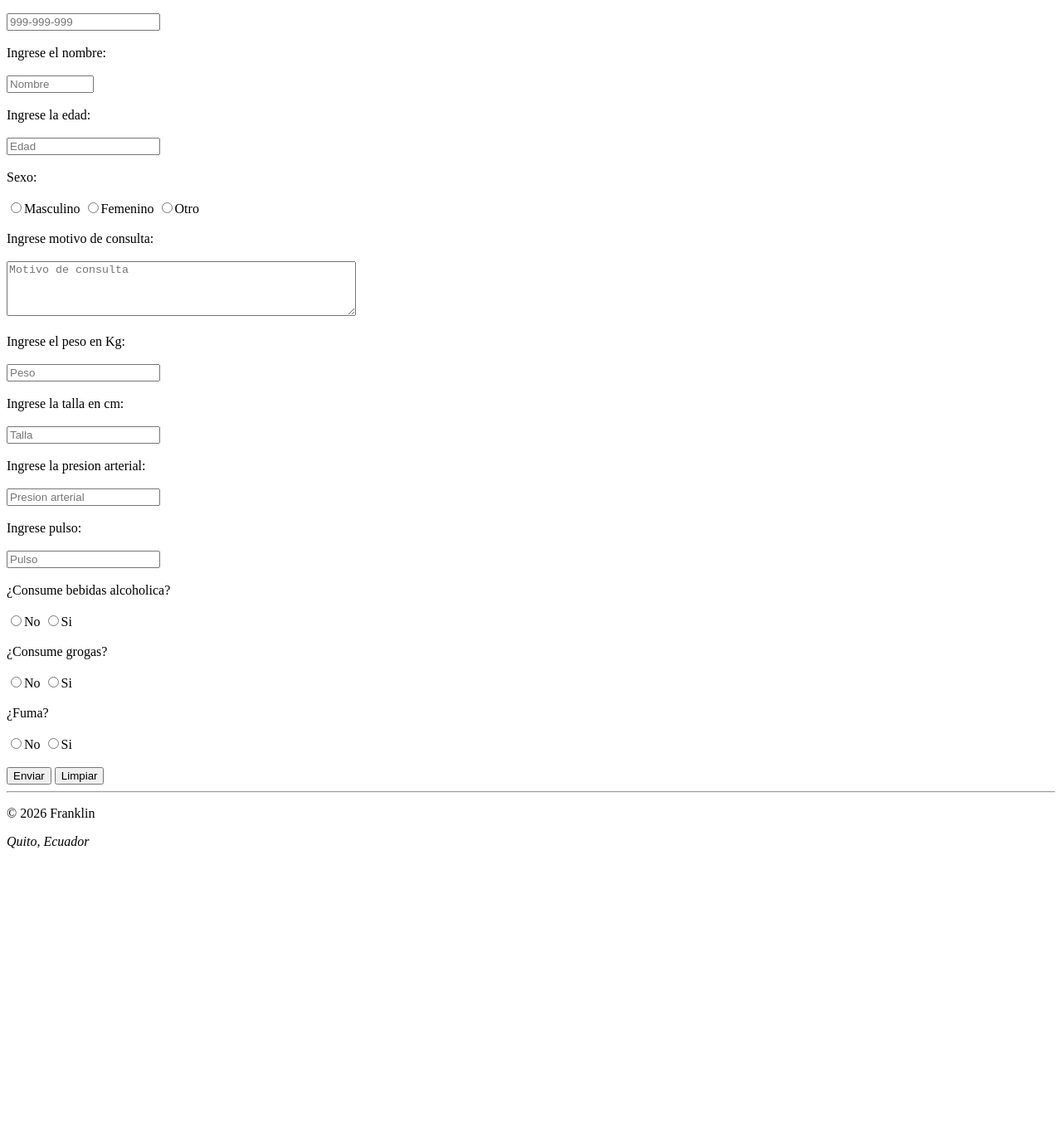
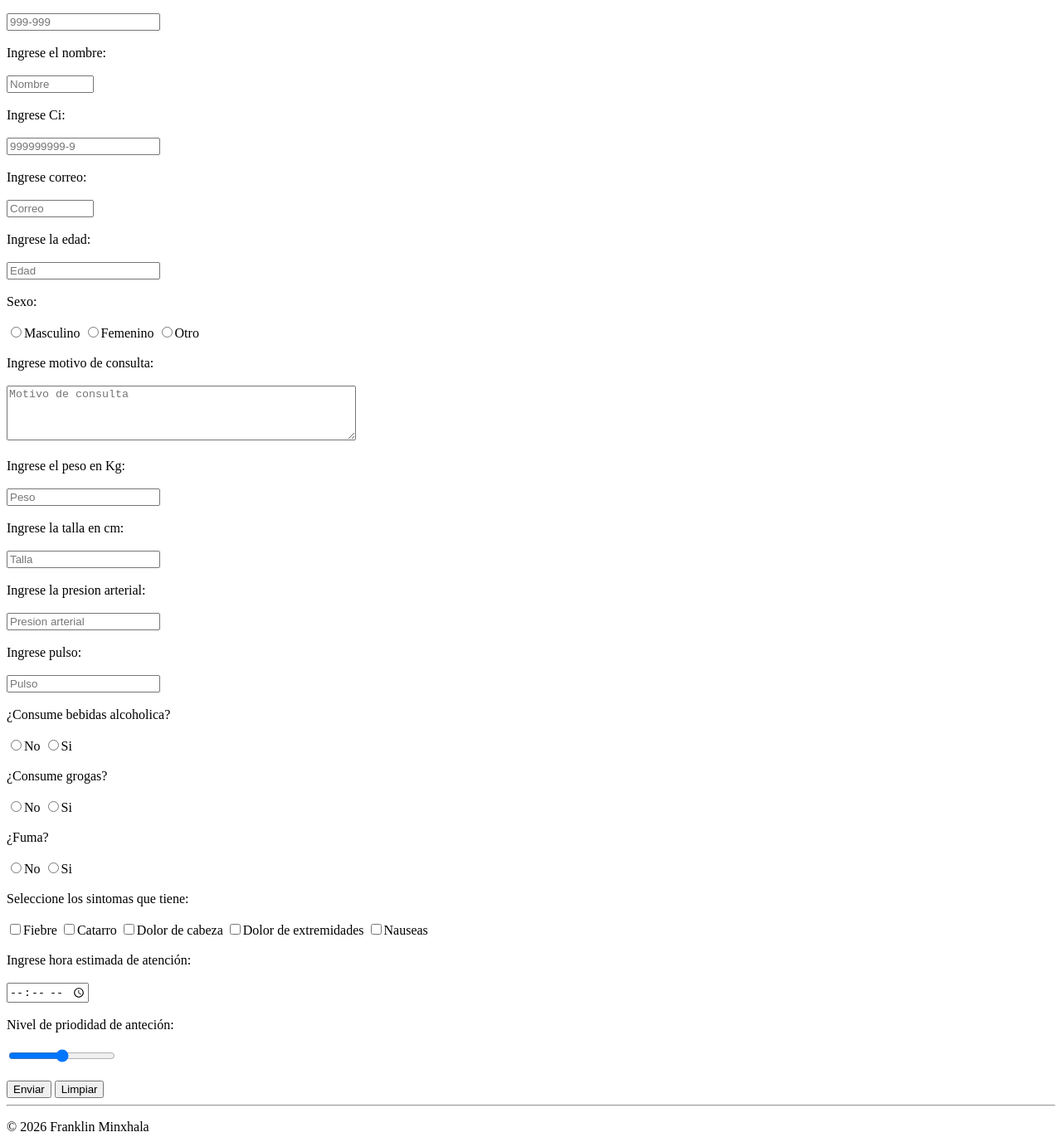
Before and after one commit to FRANKMIN01/HISTORIA-CLINICA, a plain HTML site: page pages/historia.html in a window 1280 px wide. Shown: the part 304-1675 px from the top of the page at 83% size. Before the commit the page ends 1336 px from the top, so only its background shows below. Drawn offline with Linux system fonts and the light colour scheme.

Commit message:
Version 3

```diff
--- a/pages/historia.html
+++ b/pages/historia.html
@@ -24,11 +24,19 @@
         <br><br>
         <label for="numero_historia">Ingrese el número de historia clínica:</label>
         <br><br>
-        <input type="number" id="numero_historia" placeholder="999-999-999" required>
+        <input type="number" id="numero_historia" placeholder="999-999" required>
         <br><br>
         <label for="nombre">Ingrese el nombre:</label>
         <br><br>
         <input type="text" id="nombre" placeholder="Nombre" size="10" required>
+        <br><br>
+        <label for="ci">Ingrese Ci:</label>
+        <br><br>
+        <input type="number" id="ci" placeholder="999999999-9" required>
+        <br><br>
+        <label for="correo">Ingrese correo:</label>
+        <br><br>
+        <input type="email" id="correo" placeholder="Correo" size="10">
         <br><br>
         <label for="edad">Ingrese la edad:</label>
         <br><br>
@@ -75,12 +83,28 @@
         <label for="No"><input type="radio" id="fuma" name="Fuma">No</label>
         <label for="Si"><input type="radio" id="fuma" name="Fuma">Si</label>
         <br><br>
+        <label for="sintomas">Seleccione los sintomas que tiene:</label>
+        <br><br>
+        <label for="sintomas"><input type="checkbox" id="sintomas" name="Fiebre">Fiebre</label>
+        <label for="sintomas"><input type="checkbox" id="sintomas" name="Catarro">Catarro</label>
+        <label for="sintomas"><input type="checkbox" id="sintomas" name="Dolor">Dolor de cabeza</label>
+        <label for="sintomas"><input type="checkbox" id="sintomas" name="Dolor">Dolor de extremidades</label>
+        <label for="sintomas"><input type="checkbox" id="sintomas" name="Nauseas">Nauseas</label>
+        <br><br>
+        <label for="hora">Ingrese hora estimada de atención:</label>
+        <br><br>
+        <input type="time" id="hora">
+        <br><br>
+        <label for="prioridad">Nivel de priodidad de anteción:</label>
+        <br><br>
+        <input type="range" min="1" max="100" id="prioridad">
+        <br><br>
         <input type="submit" value="Enviar">
         <button type="reset">Limpiar</button>
     </form>
     <hr>
     <footer>
-        <p>&copy; 2026 Franklin</p>
+        <p>&copy; 2026 Franklin Minxhala</p>
         <address>Quito, Ecuador</address>
     </footer>
 </body>
```
